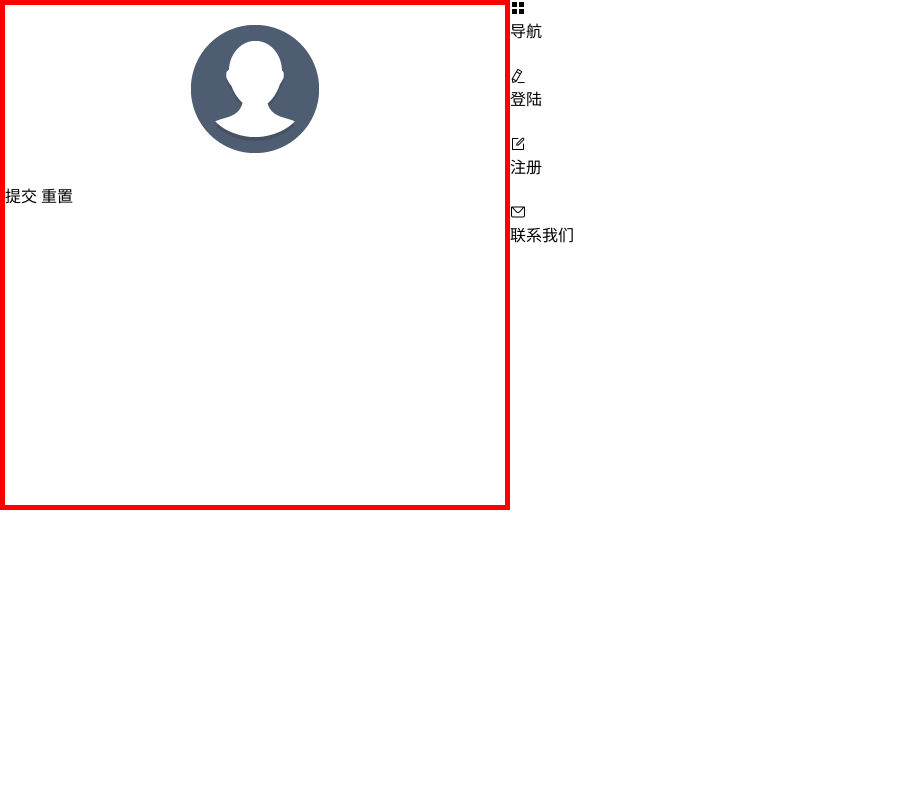
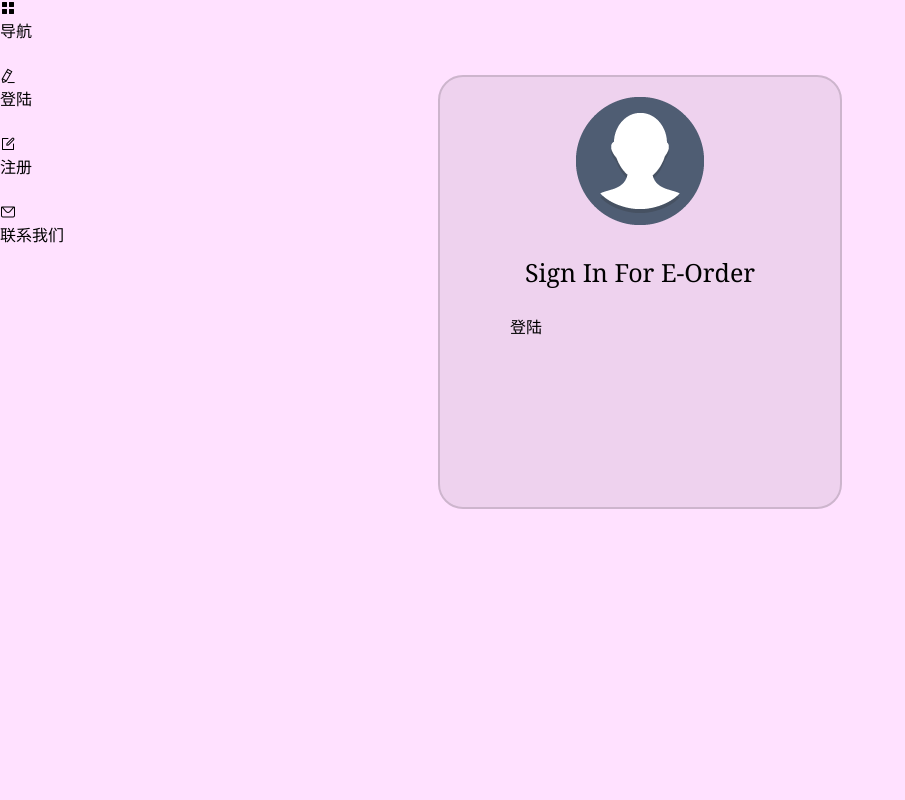
Before and after one commit to KatharinaLin/E-order-Front-End, a web app: file html/index.html in a window 1280 px wide. Shown: the whole page, without its empty margins (0-905 px from the left). Run offline with its HTML, style and script files only (its server is not run), Linux system fonts and the light colour scheme; some libraries are stand-ins or nearby versions.

Commit message:
Sign in page

```diff
--- a/html/index.html
+++ b/html/index.html
@@ -13,13 +13,13 @@
 <body>
 	<div id="app">
 		<el-container>
-			<el-aside>
+			<el-aside width="100px">
 				<el-row class="tac">
 					<el-col>
 				    <el-menu
 				      default-active="2"
 				      class="el-menus"
-				      background-color="#545c64"
+				      background-color="#4F4F4F"
 				      text-color="#fff"
 				      active-text-color="#ffd04b">
 				      <el-menu-item index="1">
@@ -45,19 +45,23 @@
 			<el-main>
 				<div id="SignInTable">
 					<img id="peo" src="../assets/people.png">
-					<el-form :model="ruleForm2" status-icon :rules="rules2" ref="ruleForm2" label-width="100px" class="demo-ruleForm">
+					<div>
+						<p id="SignTitle">Sign In For E-Order</p>
+					</div>
+					<el-form :model="signInForm" status-icon :rules="signIn" ref="signInForm" label-width="100px">
+					  <el-form-item label="用户名" prop="username">
+					    <el-input v-model.number="signInForm.username" id="inputa"></el-input>
+					  </el-form-item>
 					  <el-form-item label="密码" prop="pass">
-					    <el-input type="password" v-model="ruleForm2.pass" auto-complete="off"></el-input>
+					    <el-input type="password" v-model="signInForm.pass" auto-complete="off" id="inputb"></el-input>
 					  </el-form-item>
-					  <el-form-item label="确认密码" prop="checkPass">
-					    <el-input type="password" v-model="ruleForm2.checkPass" auto-complete="off"></el-input>
-					  </el-form-item>
-					  <el-form-item label="年龄" prop="age">
-					    <el-input v-model.number="ruleForm2.age"></el-input>
-					  </el-form-item>
+					  <!-- <el-form-item label="确认密码" prop="checkPass">
+					    <el-input type="password" v-model="signInForm.checkPass" auto-complete="off"></el-input>
+					  </el-form-item> -->
+
 					  <el-form-item>
-					    <el-button type="primary" @click="submitForm('ruleForm2')">提交</el-button>
-					    <el-button @click="resetForm('ruleForm2')">重置</el-button>
+					    <el-button type="primary" @click="submitForm('signInForm')" id="signInButton">登陆</el-button>
+					    <!-- <el-button @click="resetForm('signInForm')">重置</el-button> -->
 					  </el-form-item>
 					</el-form>
 				</div>
--- a/style/index.css
+++ b/style/index.css
@@ -3,9 +3,10 @@
    padding: 0;
    width: 100%;
    height: 100%;
+   background-color: #FFE1FF;
 }
 
-#app {
+#app,.el-container {
 	height: 100%;
 	width: 100%;
 	position: absolute;
@@ -41,11 +42,17 @@
 #SignInTable {
 	margin-right: auto;
 	margin-left:auto;
-	float: left;
-
-	border:5px solid red;
-	min-height:500px;
-	min-width:500px;
+	margin-top: 75px;
+	background-color: #EED2EE;
+	height:430px;
+	width:400px;
+	border:2px solid;
+	border-color: #CDB5CD;
+	border-radius:25px;
+	-moz-border-radius:25px; /* Old Firefox */
+}
+#inputa,#inputb {
+	width:200px;
 }
 
 .el-main {
@@ -60,3 +67,13 @@
 	margin-top: 20px;
 	margin-bottom: 30px;
 }
+
+#signInButton {
+	margin-left: 70px;
+}
+
+#SignTitle {
+	text-align: center;
+	font-family: Georgia, serif;
+	font-size: 25px;
+}
```
Also changed, not shown: javascript/index.js (+16 -25 lines).
